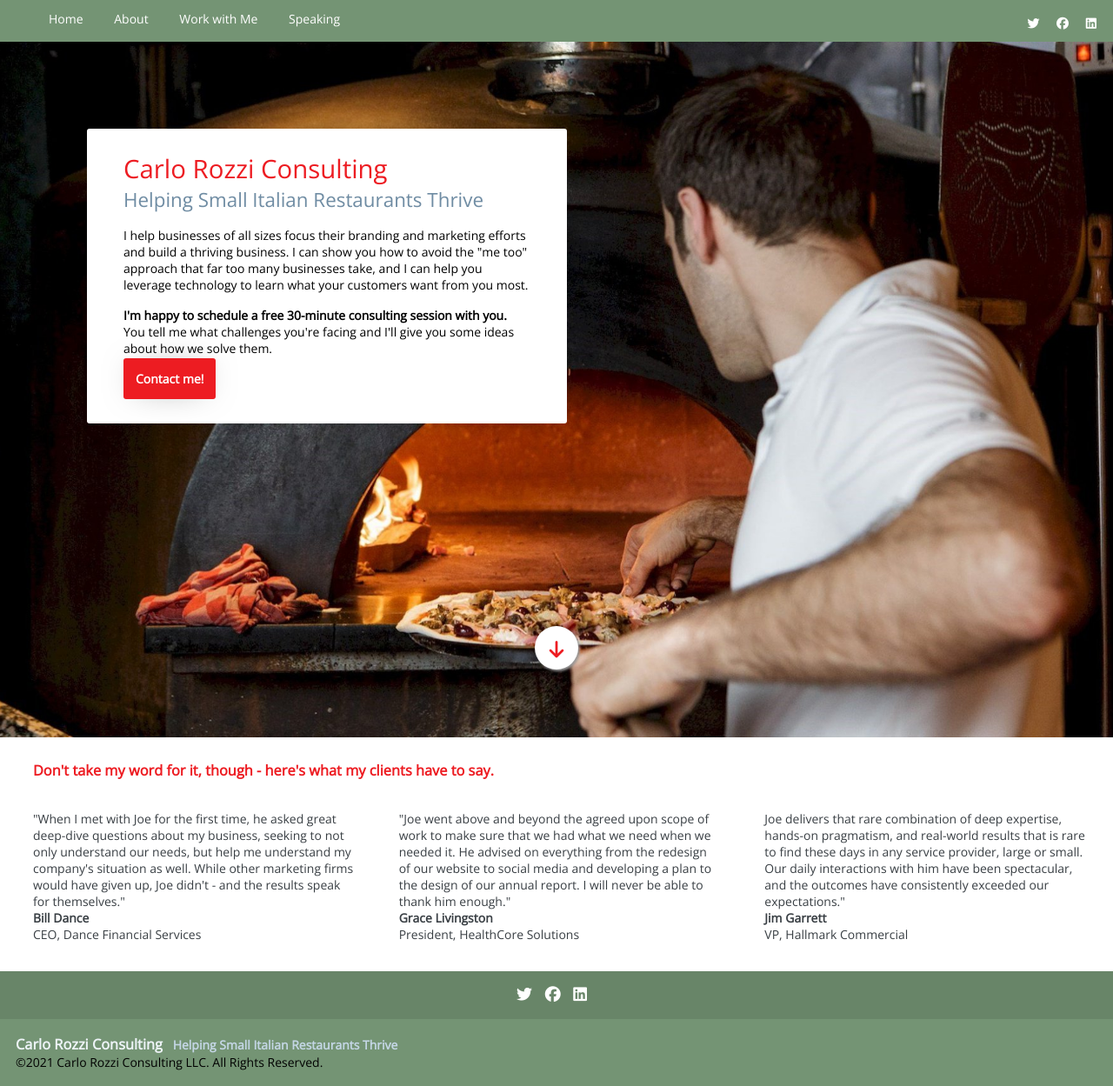
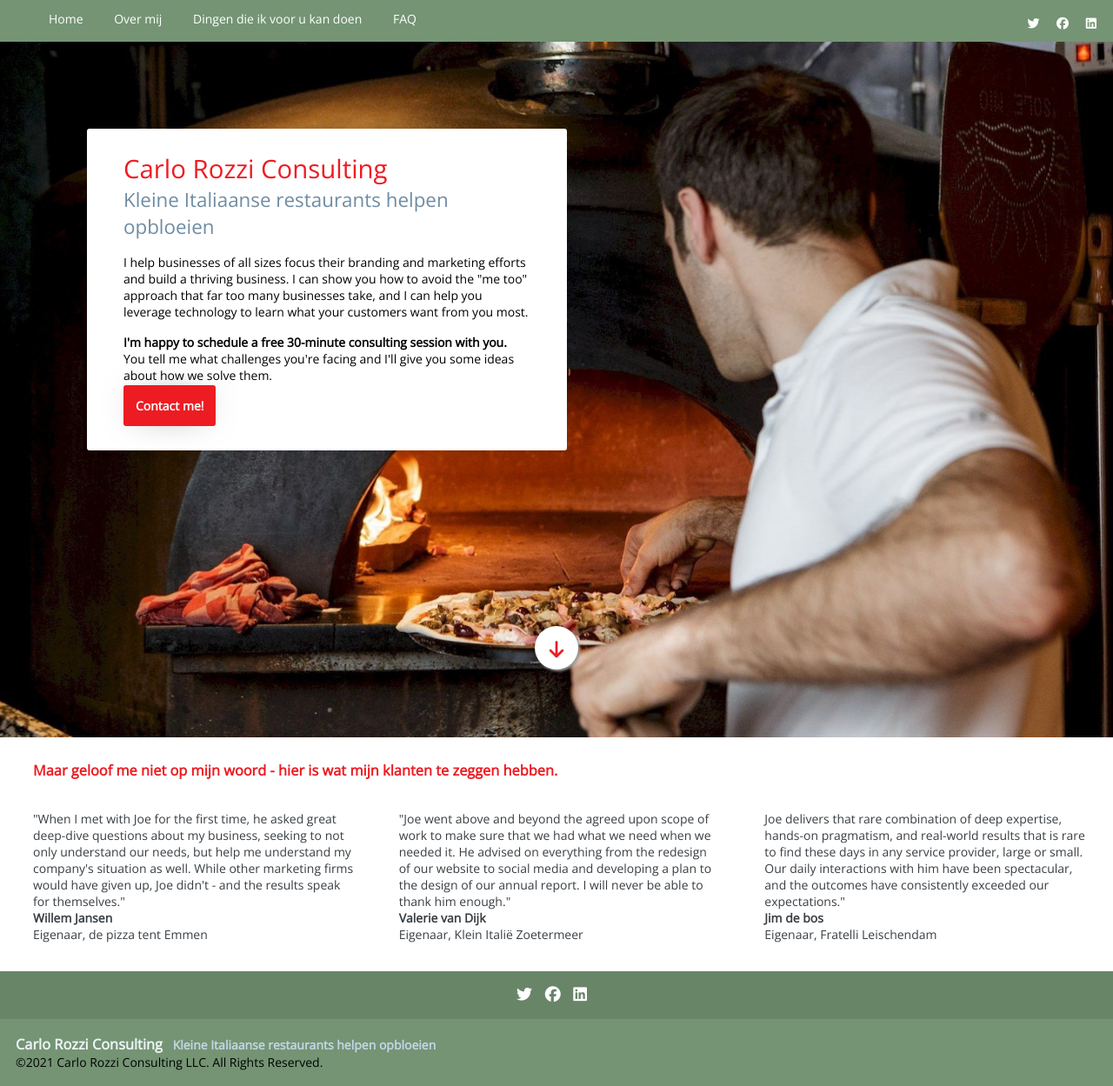
Before and after one commit to atthijs98/ikue-opdracht-1, a plain HTML site: page index.html in a window 1280 px wide. Shown: the whole page at 87% size. Drawn offline with nearby package versions, Linux system fonts and the light colour scheme.

Commit message:
last commit before presentatie

```diff
--- a/index.html
+++ b/index.html
@@ -16,9 +16,16 @@
         <nav>
             <ul>
                 <li><a href="index.html">Home</a></li>
-                <li><a href="about.html">About</a></li>
-                <li><a href="work.html">Work with Me</a></li>
-                <li><a href="speaking.html">Speaking</a></li>
+                <div class="dropdown">
+                    <li class="dropbtn"><a href="about.html">Over mij</a></li>
+                    <div class="dropdown-content">
+                        <a href="#">Over mij</a>
+                        <a href="#">Talks</a>
+                        <a href="#">Ervaringen van andere</a>
+                    </div>
+                </div>
+                <li><a href="work.html">Dingen die ik voor u kan doen</a></li>
+                <li><a href="speaking.html">FAQ</a></li>
             </ul>
             <ul id="social-icons">
                 <li>
@@ -37,7 +44,7 @@
         <section id="banner">
             <article id="banner-intro">
                 <h1>Carlo Rozzi Consulting</h1>
-                <h2>Helping Small Italian Restaurants Thrive</h2>
+                <h2>Kleine Italiaanse restaurants helpen opbloeien</h2>
                 <p>
                     I help businesses of all sizes focus their branding and marketing efforts and build a thriving business.
                     I can show you how to avoid the "me too" approach that far too many businesses take,
@@ -57,7 +64,7 @@
             </a>
         </section>
         <section id="content">
-            <h3>Don't take my word for it, though - here's what my clients have to say.</h3>
+            <h3>Maar geloof me niet op mijn woord - hier is wat mijn klanten te zeggen hebben.</h3>
             <div id="grid-container">
                 <div id="col1" class="cols">
                     <p>
@@ -66,15 +73,15 @@
                         While other marketing firms would have given up, Joe didn't - and the results speak for themselves."
                     </p>
                     <p>
-                        <strong>Bill Dance</strong>
-                        <br>CEO, Dance Financial Services
+                        <strong>Willem Jansen</strong>
+                        <br>Eigenaar, de pizza tent Emmen
                     </p>
                 </div>
                 <div id="col2" class="cols">
                     <p>"Joe went above and beyond the agreed upon scope of work to make sure that we had what we need when we needed it. He advised on everything from the redesign of our website to social media and developing a plan to the design of our annual report. I will never be able to thank him enough."</p>
                     <p>
-                        <strong>Grace Livingston</strong>
-                        <br>President, HealthCore Solutions
+                        <strong>Valerie van Dijk</strong>
+                        <br>Eigenaar, Klein Italië Zoetermeer
                     </p>
                 </div>
                 <div id="col3" class="cols">
@@ -85,8 +92,8 @@
                         and the outcomes have consistently exceeded our expectations."
                     </p>
                     <p>
-                        <strong>Jim Garrett</strong>
-                        <br>VP, Hallmark Commercial
+                        <strong>Jim de bos</strong>
+                        <br>Eigenaar, Fratelli Leischendam
                     </p>
                 </div>
             </div>
@@ -99,7 +106,7 @@
             <i class="fab fa-linkedin"></i>
         </div>
         <div id="logo-footer">
-            <h3>Carlo Rozzi Consulting</h3> <h4>Helping Small Italian Restaurants Thrive</h4> <br>
+            <h3>Carlo Rozzi Consulting</h3> <h4>Kleine Italiaanse restaurants helpen opbloeien</h4> <br>
             <p>&copy;2021 Carlo Rozzi Consulting LLC. All Rights Reserved.</p>
         </div>
     </footer>
--- a/public/css/stylesheet.css
+++ b/public/css/stylesheet.css
@@ -188,6 +188,31 @@ footer{
     font-size: 22px;
 }
 
+.dropdown {
+    position: relative;
+    display: inline-block;
+}
+
+.dropdown-content {
+    display: none;
+    position: absolute;
+    background-color: #f1f1f1;
+    min-width: 160px;
+    box-shadow: 0px 8px 16px 0px rgba(0,0,0,0.2);
+    z-index: 1;
+}
+
+.dropdown-content a {
+    color: black;
+    padding: 12px 16px;
+    text-decoration: none;
+    display: block;
+}
+
+.dropdown-content a:hover {background-color: #ddd;}
+
+.dropdown:hover .dropdown-content {display: block;}
+
 @media screen and (max-width: 600px) {
     #grid-container {
         grid-template-columns: 1fr;
```
